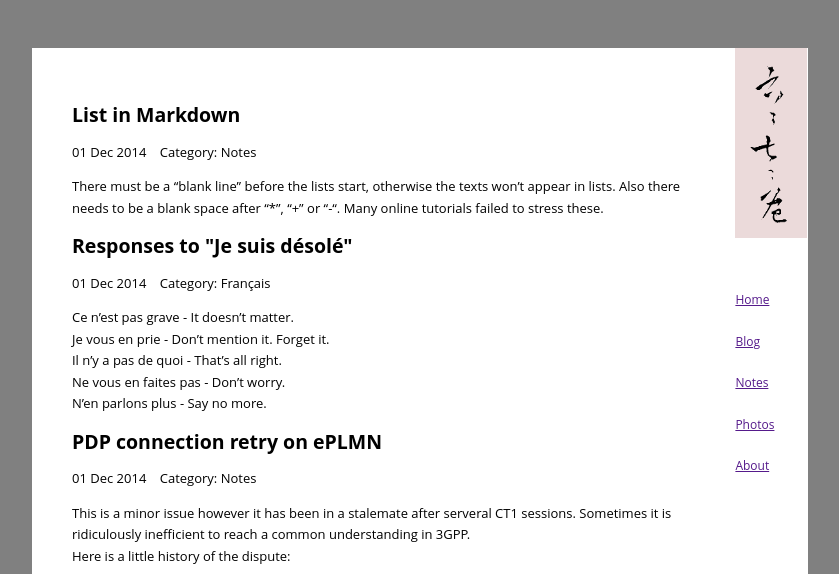
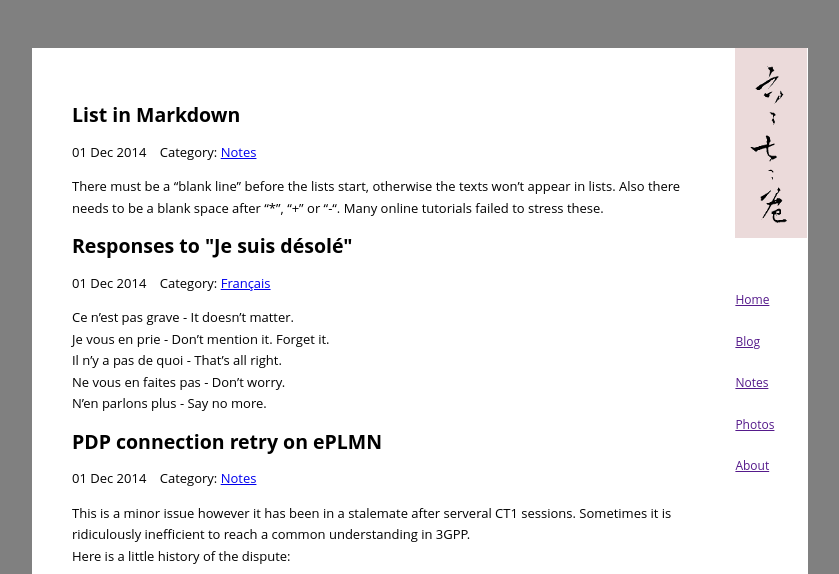
Before and after one commit to wangguanzhou/wangguanzhou.github.io, a Jekyll site: the page built from index.html, in a window 1280 px wide. Shown: the top 574 px of the page, without its empty margins (220-1059 px from the left). Built offline with Jekyll 4.4.1, drawn with Linux system fonts in a browser that asks for light colours; the list of posts is cut into pages by our own code.

Commit message:
add link for categories

```diff
--- a/index.html
+++ b/index.html
@@ -5,7 +5,7 @@ layout:	default
 {% for post in paginator.posts %}
 	<h2>{{ post.title }}</h2>
 	<time>{{ post.date | date_to_string }}</time>
-	<span class="category">Category:&nbsp;{{ post.category }}</span>
+	<span class="category">Category:&nbsp;<a href="/{{post.category}}.html">{{ post.category }}</a></span>
 	{{ post.content }}
 {% endfor %}
 
```
